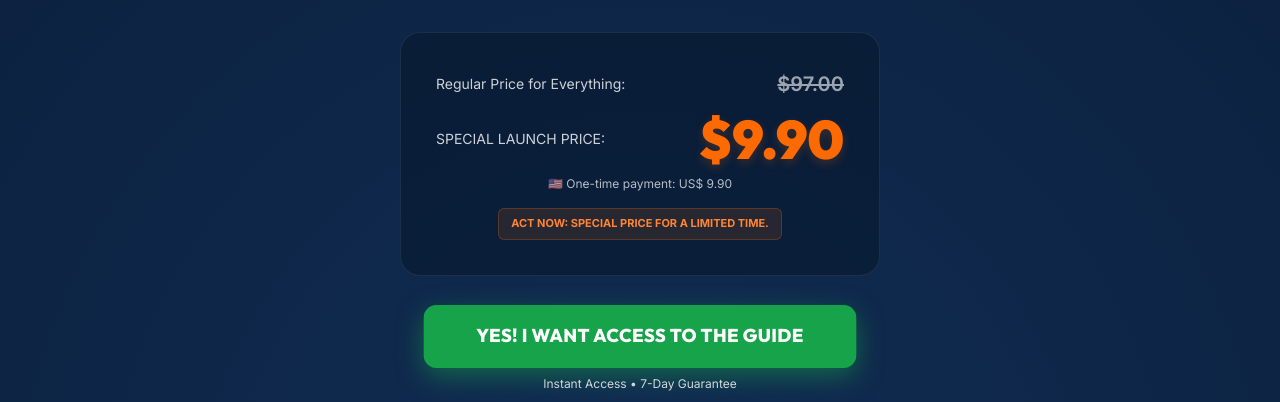
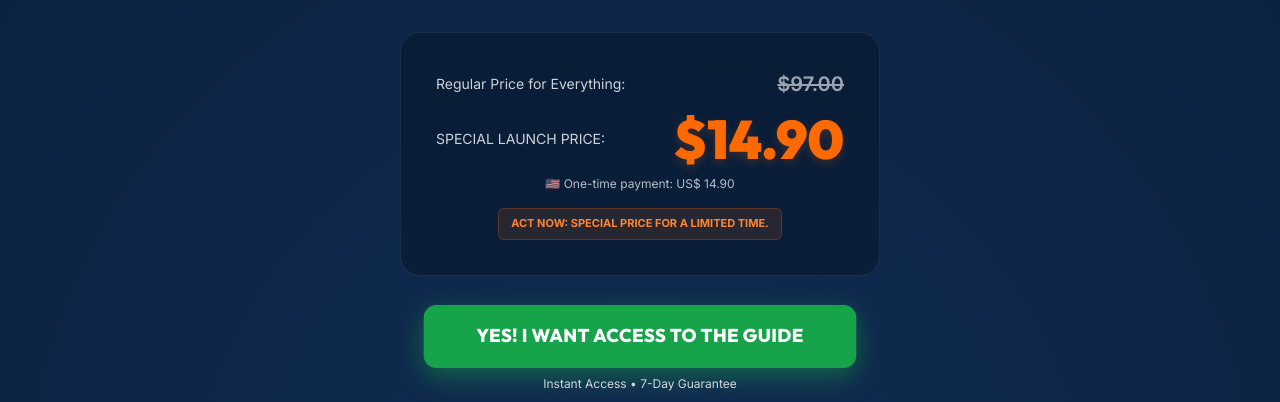
Before and after one commit to juanhotmart003-cmd/melamine-furniture-en, a plain HTML site: page index.html in a window 1280 px wide. Shown: the part 10966-11368 px from the top of the page. Drawn offline with Linux system fonts and the light colour scheme.

Commit message:
Update index.html

```diff
--- a/index.html
+++ b/index.html
@@ -572,9 +572,9 @@
                 </div>
                 <div class="price-row new-price">
                     <span>SPECIAL LAUNCH PRICE:</span>
-                    <ins>$9.90</ins>
+                    <ins>$14.90</ins>
                 </div>
-                <p class="price-note" id="dynamic-currency-text">One-time payment: US$ 9.90</p>
+                <p class="price-note" id="dynamic-currency-text">One-time payment: US$ 14.90</p>
                 <span class="urgency-badge">ACT NOW: SPECIAL PRICE FOR A LIMITED TIME.</span>
             </div>
 
@@ -795,7 +795,7 @@
 
                 <div class="pricing-box">
                     <span class="price-label">FULL ACCESS TODAY FOR ONLY:</span>
-                    <span class="price-value">US$ 9.90</span>
+                    <span class="price-value">US$ 14.90</span>
                 </div>
 
                 <div class="cta-wrapper">
@@ -1124,7 +1124,7 @@ document.addEventListener('DOMContentLoaded', () => {
        ========================================== */
     const currencyTextEl = document.getElementById('dynamic-currency-text');
     if (currencyTextEl) {
-        currencyTextEl.innerHTML = '🇺🇸 One-time payment: US$ 9.90';
+        currencyTextEl.innerHTML = '🇺🇸 One-time payment: US$ 14.90';
     }
 
 });
```
